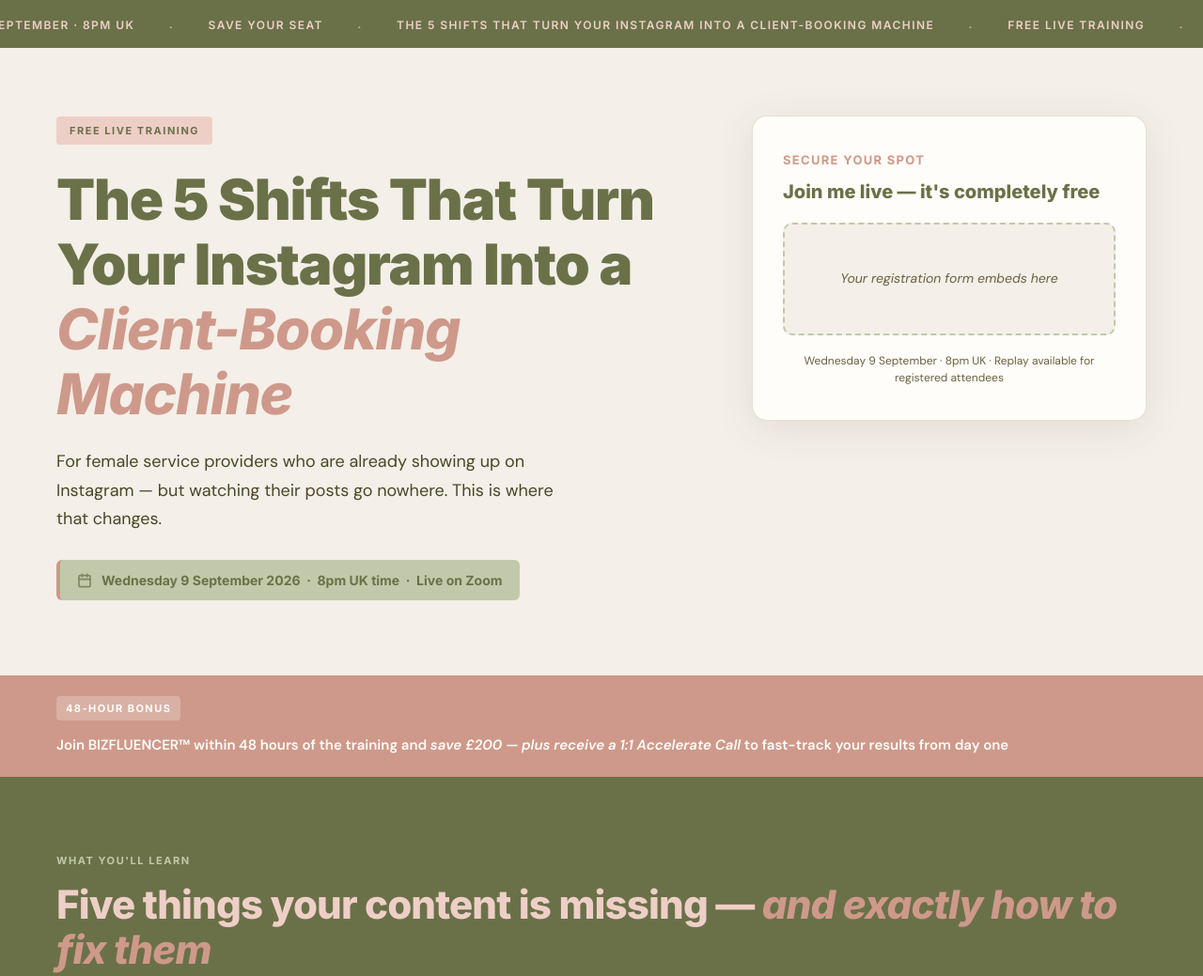
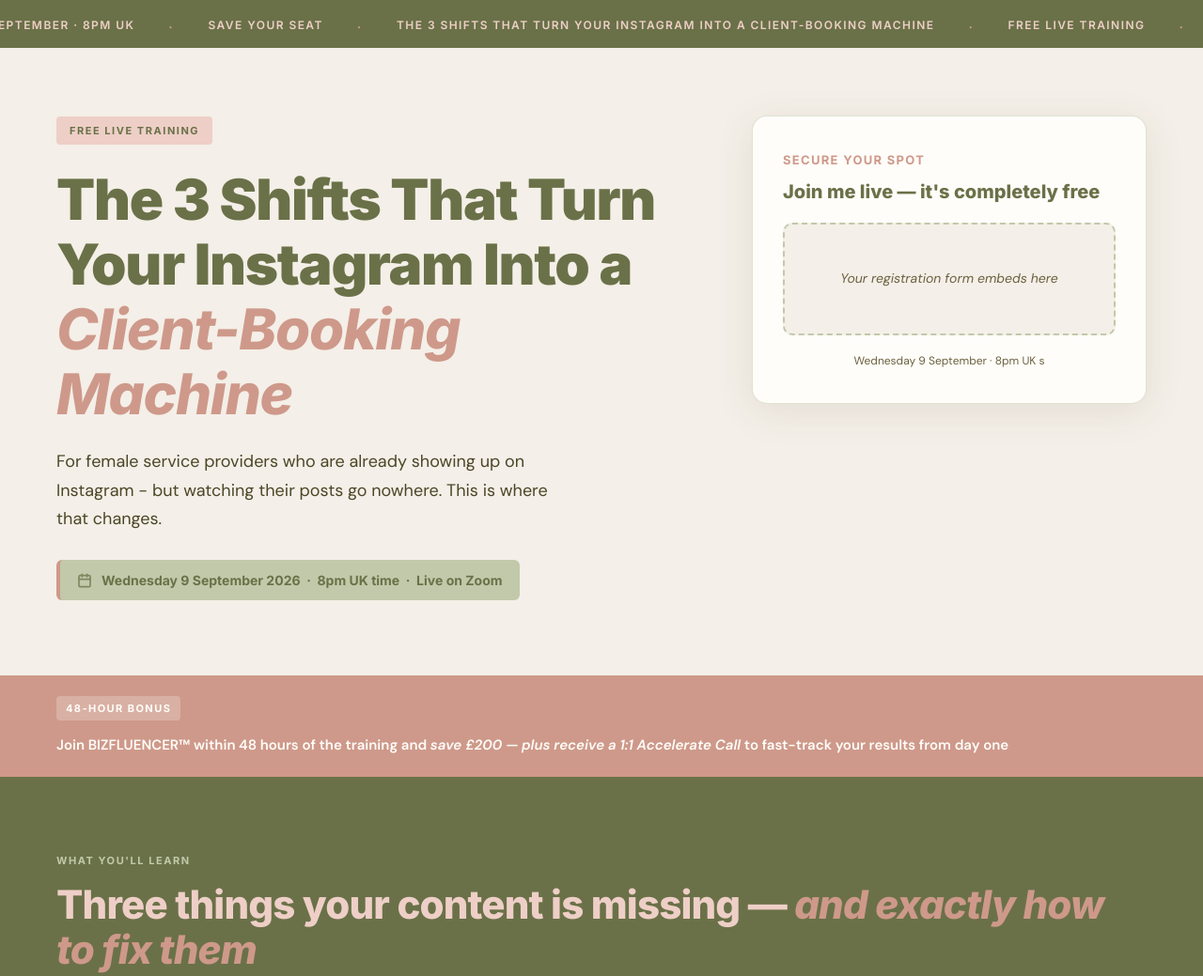
Before and after one commit to digitaldais/jubilant-octo-dollop, a plain HTML site: page index.html in a window 1280 px wide. Shown: the top 1039 px of the page at 94% size. Drawn offline with Linux system fonts and the light colour scheme.

Commit message:
Update training title and related content to '3 Shifts'

```diff
--- a/index.html
+++ b/index.html
@@ -558,15 +558,15 @@
     <span>Free live training</span><span class="dot">·</span>
     <span>Wednesday 9 September · 8pm UK</span><span class="dot">·</span>
     <span>Save your seat</span><span class="dot">·</span>
-    <span>The 5 Shifts That Turn Your Instagram Into a Client-Booking Machine</span><span class="dot">·</span>
+    <span>The 3 Shifts That Turn Your Instagram Into a Client-Booking Machine</span><span class="dot">·</span>
     <span>Free live training</span><span class="dot">·</span>
     <span>Wednesday 9 September · 8pm UK</span><span class="dot">·</span>
     <span>Save your seat</span><span class="dot">·</span>
-    <span>The 5 Shifts That Turn Your Instagram Into a Client-Booking Machine</span><span class="dot">·</span>
+    <span>The 3 Shifts That Turn Your Instagram Into a Client-Booking Machine</span><span class="dot">·</span>
     <span>Free live training</span><span class="dot">·</span>
     <span>Wednesday 9 September · 8pm UK</span><span class="dot">·</span>
     <span>Save your seat</span><span class="dot">·</span>
-    <span>The 5 Shifts That Turn Your Instagram Into a Client-Booking Machine</span><span class="dot">·</span>
+    <span>The 3 Shifts That Turn Your Instagram Into a Client-Booking Machine</span><span class="dot">·</span>
   </div>
 </div>
 
@@ -575,8 +575,8 @@
   <div class="hero-inner">
     <div class="hero-copy reveal">
       <span class="eyebrow">Free live training</span>
-      <h1>The 5 Shifts That Turn Your Instagram Into a <em>Client-Booking Machine</em></h1>
-      <p class="hero-sub">For female service providers who are already showing up on Instagram — but watching their posts go nowhere. This is where that changes.</p>
+      <h1>The 3 Shifts That Turn Your Instagram Into a <em>Client-Booking Machine</em></h1>
+      <p class="hero-sub">For female service providers who are already showing up on Instagram - but watching their posts go nowhere. This is where that changes.</p>
       <div class="date-chip">
         <svg width="16" height="16" viewBox="0 0 24 24" fill="none" stroke="currentColor" stroke-width="2.5" stroke-linecap="round" stroke-linejoin="round"><rect x="3" y="4" width="18" height="18" rx="2"/><line x1="16" y1="2" x2="16" y2="6"/><line x1="8" y1="2" x2="8" y2="6"/><line x1="3" y1="10" x2="21" y2="10"/></svg>
         Wednesday 9 September 2026 &nbsp;·&nbsp; 8pm UK time &nbsp;·&nbsp; Live on Zoom
@@ -590,7 +590,7 @@
       <div class="form-embed-area">
         Your registration form embeds here
       </div>
-      <p class="form-note">Wednesday 9 September · 8pm UK · Replay available for registered attendees</p>
+      <p class="form-note">Wednesday 9 September · 8pm UK s</p>
     </div>
   </div>
 </section>
@@ -607,7 +607,7 @@
 <section class="bullets-section">
   <div class="section-inner">
     <span class="section-eyebrow reveal">What you'll learn</span>
-    <h2 class="section-heading reveal">Five things your content is missing — <em>and exactly how to fix them</em></h2>
+    <h2 class="section-heading reveal">Three things your content is missing — <em>and exactly how to fix them</em></h2>
     <div class="bullets-grid">
 
       <div class="bullet-card reveal reveal-delay-1">
```
